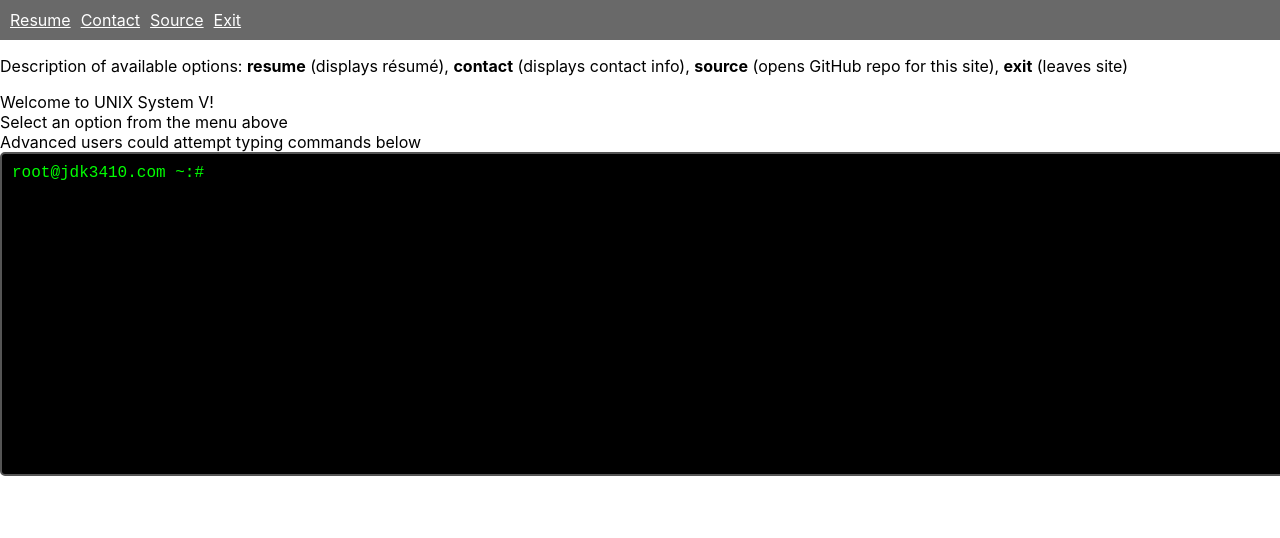
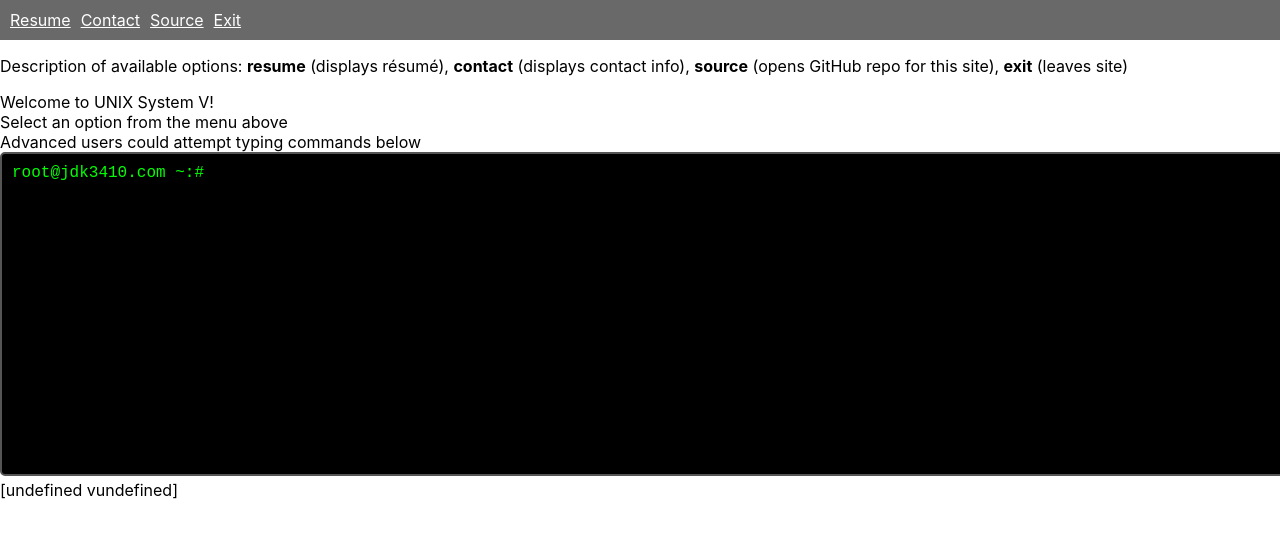
Before and after one commit to jdk3410/resume, a React (Create React App) app: page / in a window 1280 px wide. Shown: the top 538 px of the page. Built offline with nearby package versions, Linux system fonts and the light colour scheme.

Commit message:
Added footer with version info

```diff
--- a/src/App.css
+++ b/src/App.css
@@ -1,5 +1,8 @@
 .App {
   text-align: center;
+  display: flex;
+  flex-direction: column;
+  min-height: 100vh;
 }
 
 .App-logo {
@@ -15,7 +18,7 @@
 
 .App-header {
   background-color: #282c34;
-  min-height: 100vh;
+  flex-grow: 1;
   display: flex;
   flex-direction: column;
   align-items: center;
@@ -28,6 +31,10 @@
   color: #61dafb;
 }
 
+.Footer {
+  margin-top: auto;
+}
+
 @keyframes App-logo-spin {
   from {
     transform: rotate(0deg);
--- a/src/App.js
+++ b/src/App.js
@@ -1,10 +1,12 @@
 import React from 'react';
 import Terminal from './Terminal';
+import Footer from './Footer';
 
 const App = () => {
   return (
-    <div>
+    <div className="App">
       <Terminal />
+      <Footer />
     </div>
   );
 };
--- /dev/null
+++ b/src/Footer.js
@@ -0,0 +1,12 @@
+// Footer.js
+import React from 'react';
+
+function Footer() {
+  return (
+    <footer>
+      {`[${process.env.REACT_APP_GIT_BRANCH} v${process.env.REACT_APP_VERSION}]`}
+    </footer>
+  );
+}
+
+export default Footer;
```
Also changed, not shown: 1 other file (tests, documents, lock files or other folders).
